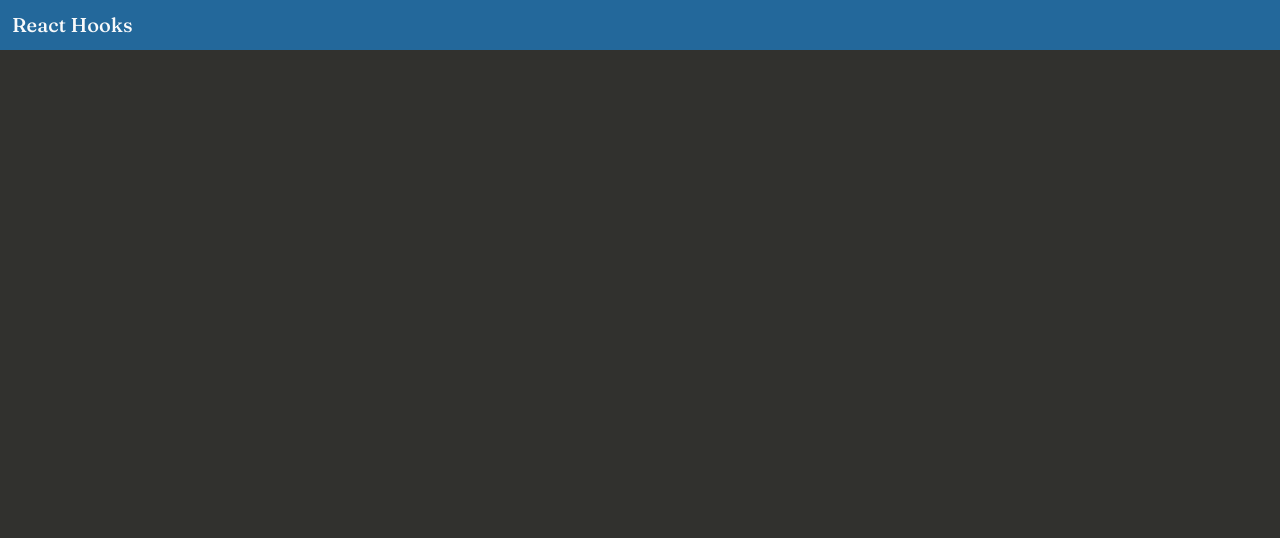
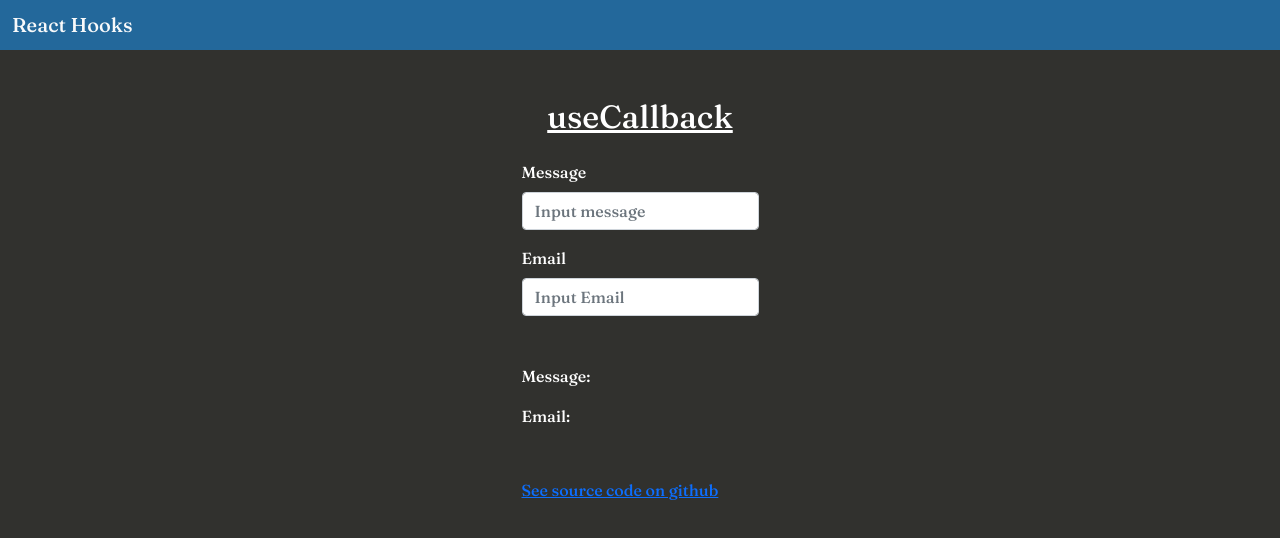
Before and after one commit to laskar-ksatria/react-hooks-full-course, a React (Create React App) app: page /useCallback in a window 1280 px wide. Shown: the top 538 px of the page. Built offline with nearby package versions, Linux system fonts and the light colour scheme.

Commit message:
add-useCallback

```diff
--- /dev/null
+++ b/src/views/UseCallback.js
@@ -0,0 +1,60 @@
+import React from 'react'
+
+function UseCallBack() {
+
+    const [message, setMessage] = React.useState("")
+    const [email, setEmail] = React.useState("")
+
+    const getMail = React.useCallback(() => {
+        console.log('Executed getMail')
+        if (email) return email + '@mail.com'
+    }, [email])
+
+    return (
+        <div className="hooks-content mt-5">
+                            <div>
+                    <h2 className="text-center text-decoration-underline">useCallback</h2>
+
+                    <div className="mt-4">
+                        <div>
+                            <label htmlFor="text-use-state" className="form-label">Message</label>
+                            <input
+                                className="form-control"
+                                name="message"
+                                value={message}
+                                placeholder="Input message"
+                                onChange={e => setMessage(e.target.value)}
+                            />
+                        </div>
+
+                        <div className="mt-3">
+                            <label htmlFor="text-use-state" className="form-label">Email</label>
+                            <input
+                                className="form-control"
+                                name="Email"
+                                type="email"
+                                value={email}
+                                onChange={e => setEmail(e.target.value)}
+                                placeholder="Input Email"
+                            />
+                        </div>
+
+                        <div className="mt-5">
+                            <p>
+                                Message: <span style={{color:'gold', fontWeight: 'bold'}}>{message}</span>
+                            </p>
+                            <p>
+                                Email: <span style={{color:'gold', fontWeight: 'bold'}}>{getMail()}</span>
+                            </p>
+
+                        </div>
+                    </div>
+                    <div style={{marginTop: '50px'}}>
+                        <a href="https://github.com/laskar-ksatria/react-hooks-full-course/blob/main/src/views/UseCallback.js">See source code on github</a>
+                    </div>
+                    </div>
+        </div>
+    )
+}
+
+export default UseCallBack;
--- a/src/views/UseReducer.js
+++ b/src/views/UseReducer.js
@@ -69,7 +69,7 @@ function UseReducer() {
                             <p style={{fontSize: '13px'}}>Your message send:<span style={{color: 'gold'}}> {state.sendMessage}</span></p>
                         </div>
                     </div>
-                    <div style={{marginTop: '50px'}}>a
+                    <div style={{marginTop: '50px'}}>
                         <a href="https://github.com/laskar-ksatria/react-hooks-full-course/blob/main/src/views/UseReducer.js">See source code on github</a>
                     </div>
                     </div>
--- a/src/views/index.js
+++ b/src/views/index.js
@@ -8,6 +8,7 @@ import UseContext from './UseContext'
 import UseReducer from './UseReducer'
 import UseReducerUseContext from './UseReducerUseContext'
 import UseMemo from './UseMemo'
+import UseCallback from './UseCallback'
 
 function Views() {
     return (
@@ -22,6 +23,7 @@ function Views() {
                     <Route path="/useReducer" component={UseReducer} />
                     <Route path="/useReducer-useContext" component={UseReducerUseContext} />
                     <Route path="/useMemo" component={UseMemo} />
+                    <Route path="/useCallback" component={UseCallback} />
                 </Switch>
 
             </div>
```
Also changed, not shown: 1 other file (tests, documents, lock files or other folders).
